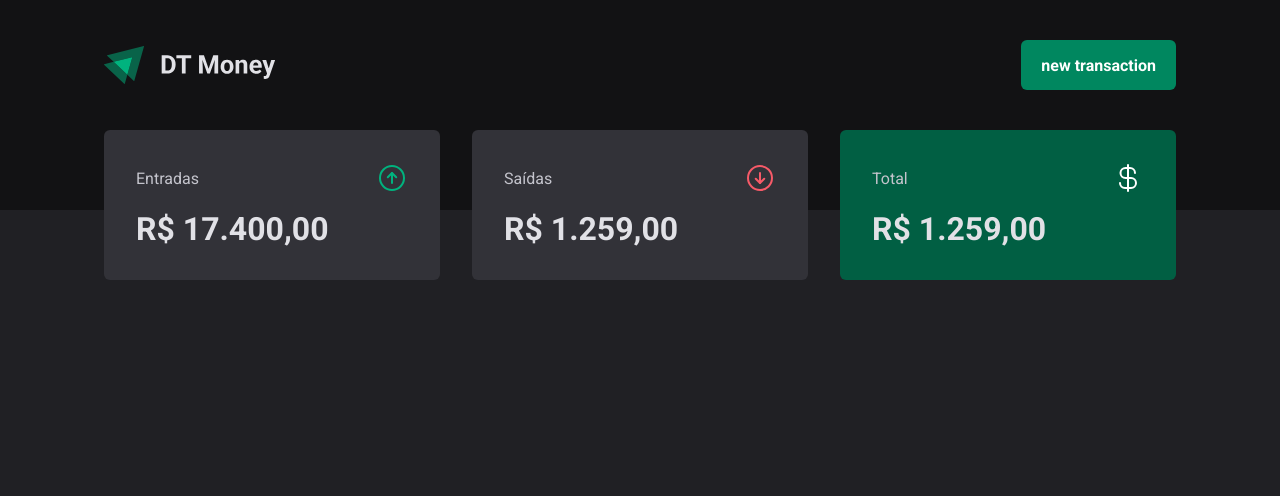
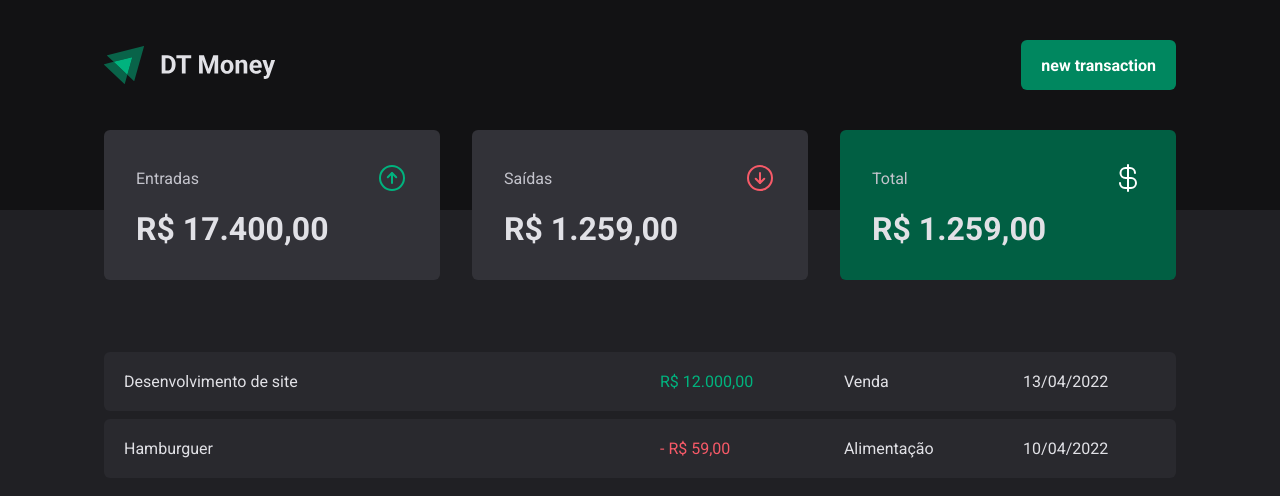
Before and after one commit to eddyzera/dt-money-ignite, a React (Vite) app: page / in a window 1280 px wide. Shown: the top 496 px of the page. Built offline with nearby package versions, Linux system fonts and the light colour scheme.

Commit message:
feat: created Transaction Table

```diff
--- a/src/pages/Transactions/Transactions.tsx
+++ b/src/pages/Transactions/Transactions.tsx
@@ -1,11 +1,38 @@
 import React from 'react'
 import { Header, Summary } from '../../components'
+import { PriceHighLight, TransactionsContainer, TransactionTable } from './styles'
 
 export const Transactions: React.FunctionComponent = () => {
   return (
     <div>
       <Header />
       <Summary />
+      <TransactionsContainer>
+        <TransactionTable>
+          <tbody>
+            <tr>
+              <td width="50%">Desenvolvimento de site</td>
+              <td>
+                <PriceHighLight variant='income'>
+                  R$ 12.000,00
+                </PriceHighLight>
+              </td>
+              <td>Venda</td>
+              <td>13/04/2022</td>
+            </tr>
+            <tr>
+              <td width="50%">Hamburguer</td>
+              <td>
+                <PriceHighLight variant='outcome'>
+                  - R$ 59,00
+                </PriceHighLight>
+              </td>
+              <td>Alimentação</td>
+              <td>10/04/2022</td>
+            </tr>
+          </tbody>
+        </TransactionTable>
+      </TransactionsContainer>
     </div>
   )
 }
--- a/src/pages/Transactions/styles.ts
+++ b/src/pages/Transactions/styles.ts
@@ -0,0 +1,38 @@
+import styled from 'styled-components'
+
+export const TransactionsContainer = styled.main`
+  width: 100%;
+  max-width: 1120px;
+  margin: 4rem auto 0;
+  padding: 0 1.5rem;
+`
+
+export const TransactionTable = styled.table`
+  width: 100%;
+  border-collapse: separate;
+  border-spacing: 0 0.5rem;
+  /* margin-top: 1.5rem; */
+
+  td {
+    padding: 1.25rem;
+    background-color: ${props => props.theme['gray-700']};
+
+    &:first-child {
+      border-top-left-radius: 6px;
+      border-bottom-left-radius: 6px;
+    }
+
+    &:last-child {
+      border-top-right-radius: 6px;
+      border-bottom-right-radius: 6px;
+    }
+  }
+`
+
+interface PriceHighLightProps {
+  variant: 'income' | 'outcome'
+}
+
+export const PriceHighLight = styled.span<PriceHighLightProps>`
+  color: ${props => props.variant === 'income' ? props.theme['green-300'] : props.theme['red-300']}
+`
```
